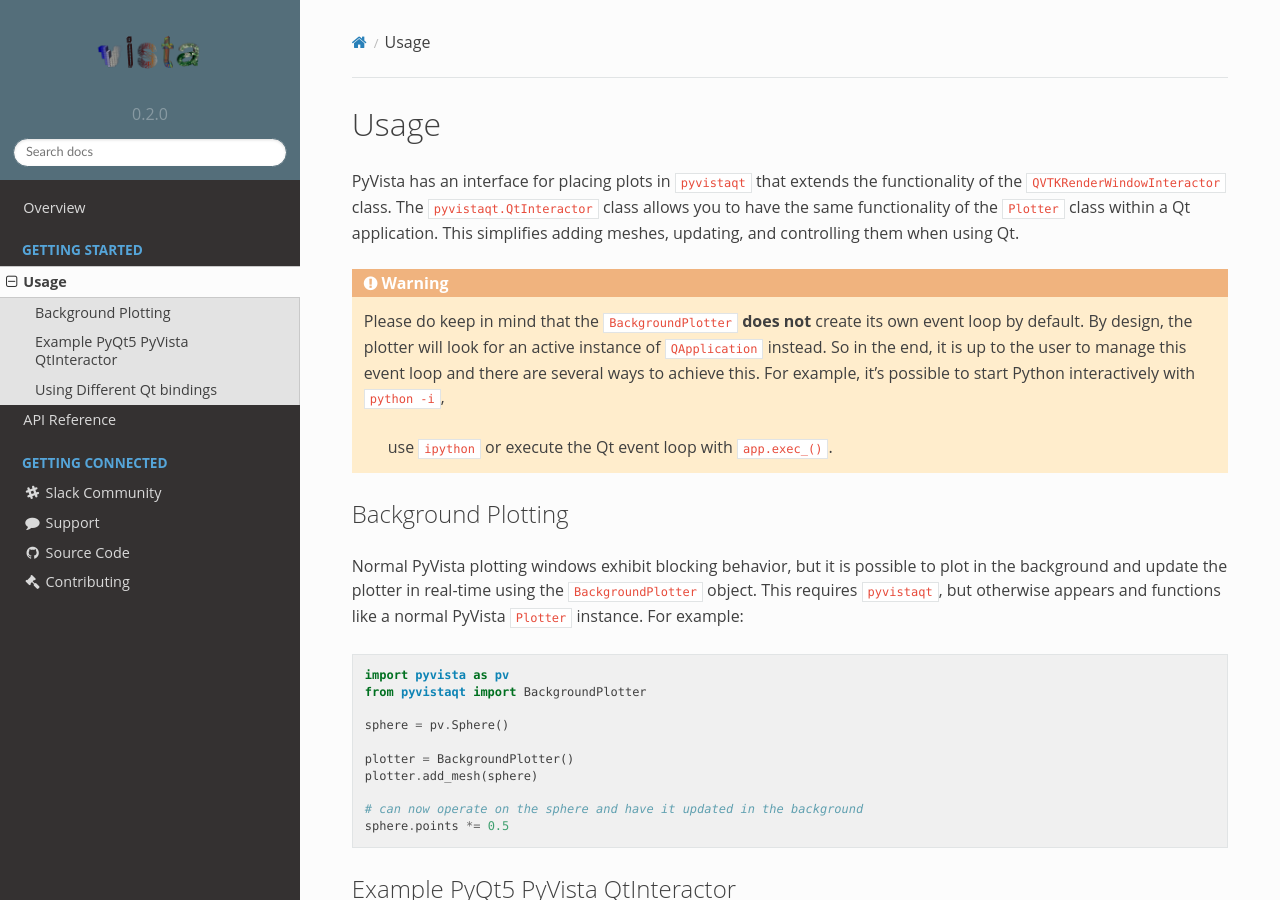
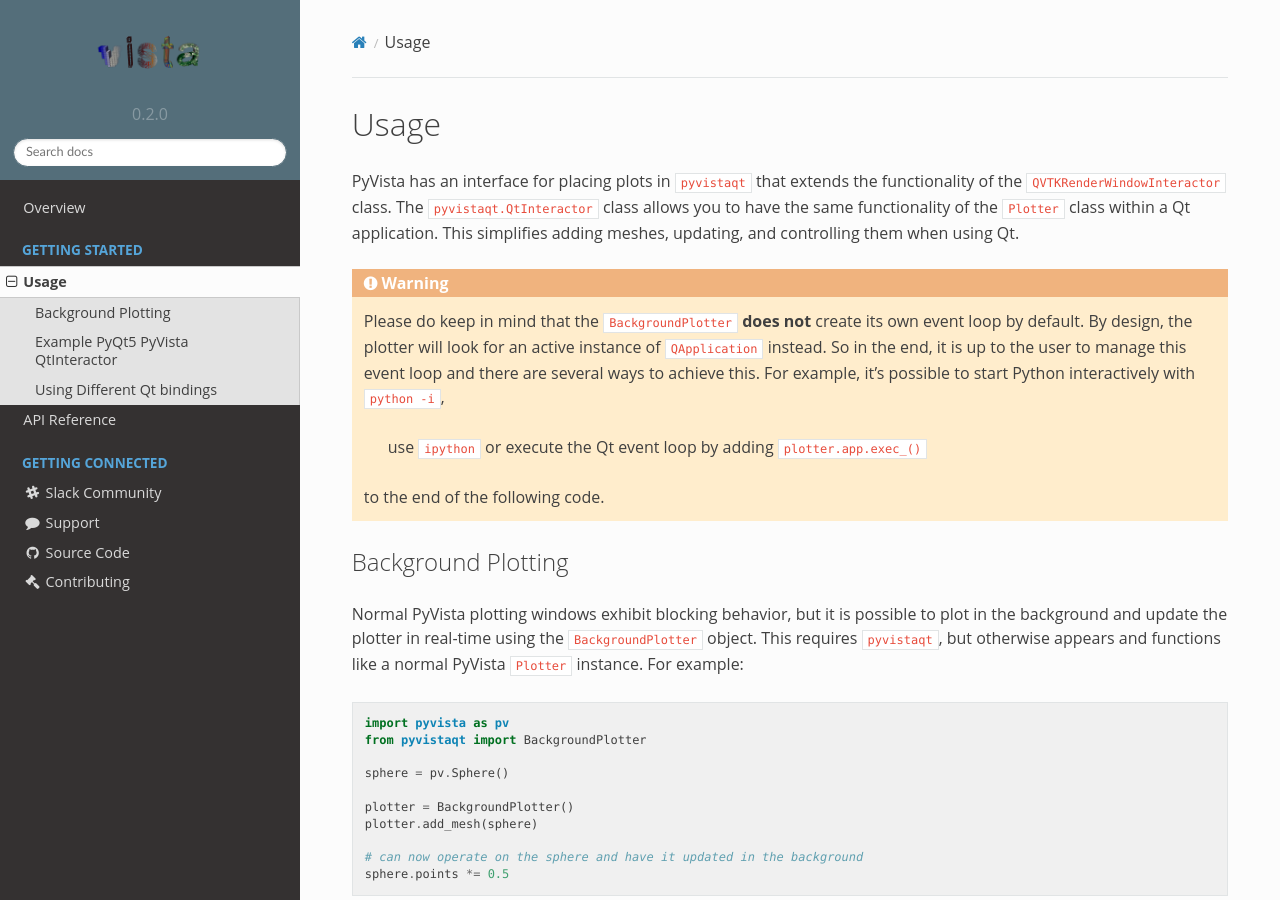
Before and after one commit to pyvista/pyvistaqt, a Sphinx documentation site: the page built from docs/usage.rst, in a window 1280 px wide and 900 px high. Built offline with Sphinx 7.4.7 and the Read the Docs theme 2.0.0, drawn with Linux system fonts in a browser that asks for light colours.

Commit message:
Make it clearer

```diff
--- a/docs/usage.rst
+++ b/docs/usage.rst
@@ -16,7 +16,8 @@ Qt.
    active instance of ``QApplication`` instead. So in the end, it is up to the
    user to manage this event loop and there are several ways to achieve this.
    For example, it's possible to start Python interactively with ``python -i``,
-    use ``ipython`` or execute the Qt event loop with ``app.exec_()``.
+    use ``ipython`` or execute the Qt event loop by adding ``plotter.app.exec_()``
+   to the end of the following code.
 
 
 Background Plotting
```
